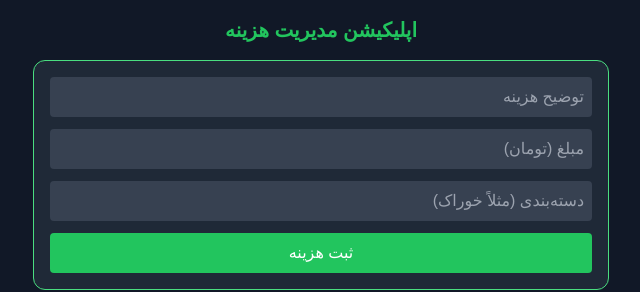
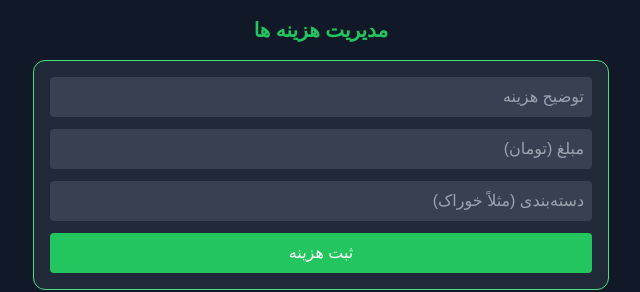
Before and after one commit to im-mahan/Personal-accountant, a plain HTML site: page index.html in a window 1280 px wide. Shown: the top 292 px of the page, 319-959 px from the left. Drawn offline with nearby package versions, Linux system fonts and the light colour scheme; a web font is replaced by a local one.

Commit message:
sec commit

```diff
--- a/index.html
+++ b/index.html
@@ -3,7 +3,7 @@
 <head>
   <meta charset="UTF-8" />
   <meta name="viewport" content="width=device-width, initial-scale=1.0"/>
-  <title>مدیریت هزینه‌ها</title>
+  <title>حسابدار شخصی</title>
   <link href="https://cdn.fontcdn.ir/Font/Persian/Vazir/Vazir.css" rel="stylesheet" type="text/css" />
   <script src="https://cdn.tailwindcss.com"></script>
 </head>
@@ -15,7 +15,7 @@
 <body dir="rtl" class="bg-gray-900 text-white p-4">
 
   <div class="max-w-xl mx-auto space-y-4 ">
-    <h1 class="text-xl font-bold text-center text-green-500">اپلیکیشن مدیریت هزینه</h1>
+    <h1 class="text-xl font-bold text-center text-green-500">مدیریت هزینه ها</h1>
 
     <!-- فرم ثبت هزینه -->
     <div class="bg-gray-800 p-4 rounded-xl space-y-3 border border-green-400">
```
